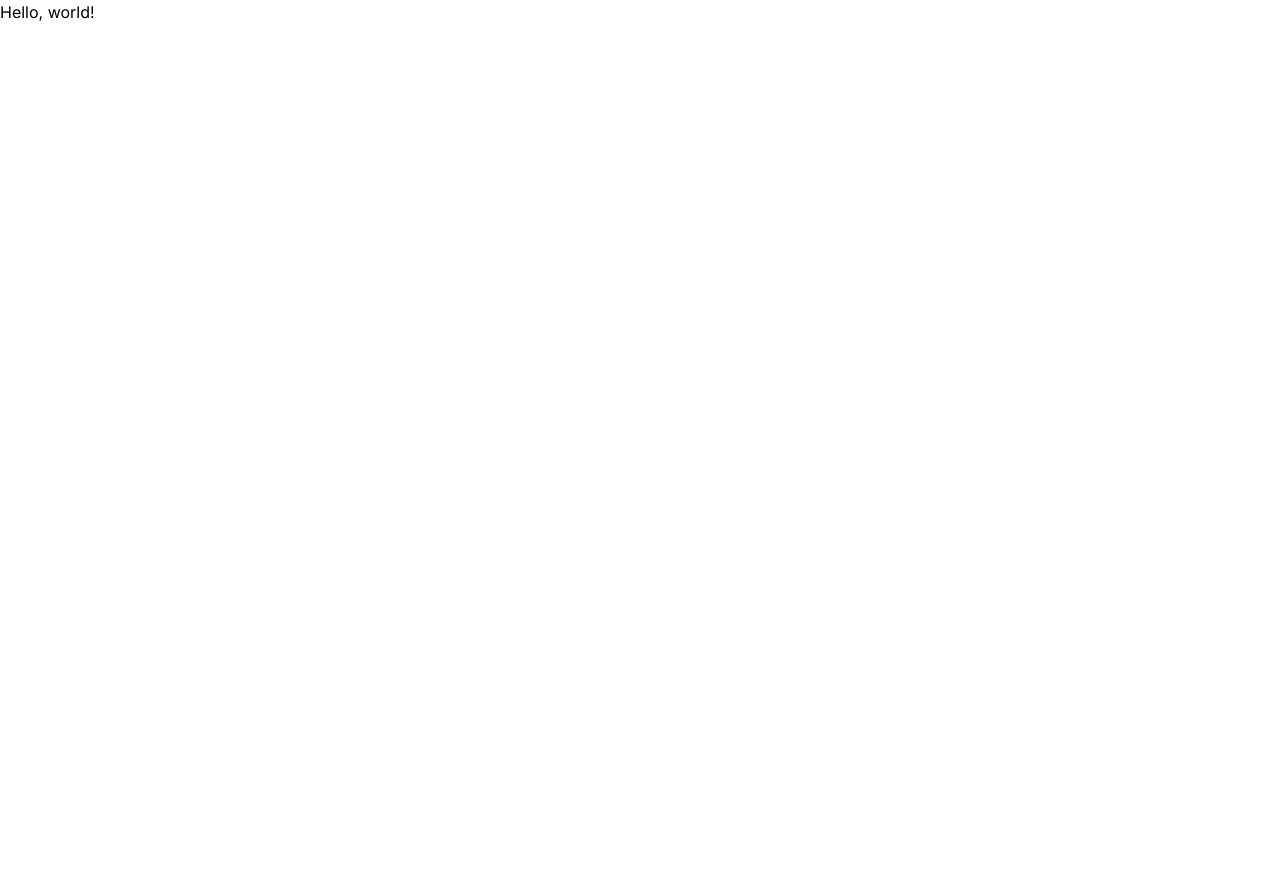
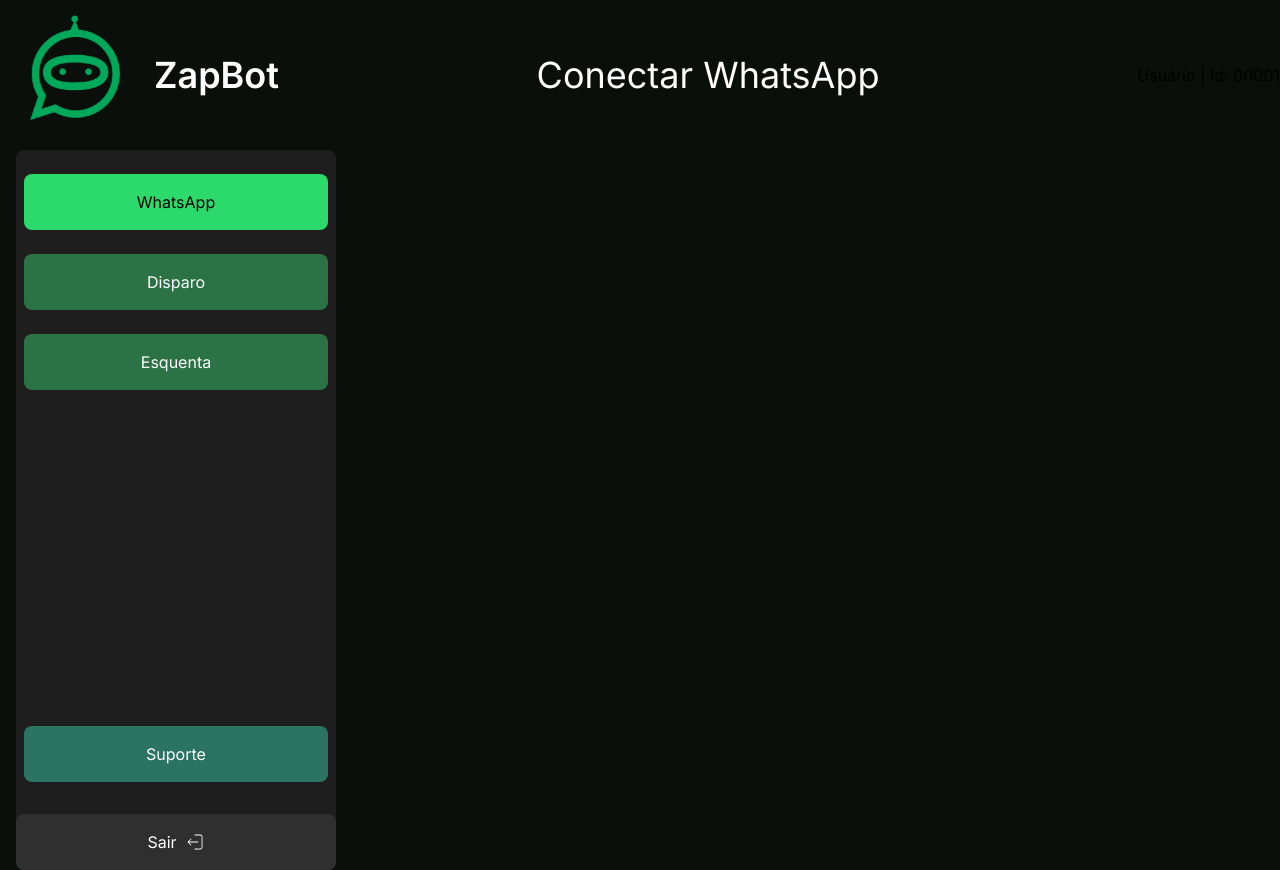
Before and after one commit to RoBruns/PontoConnect, a Next.js app in the folder web/: page / in a window 1280 px wide. Before the commit the page ends 800 px from the top, so only its background shows below. Built offline with nearby package versions, Linux system fonts and the light colour scheme.

Commit message:
feat: added left menu and logo

```diff
--- /dev/null
+++ b/package.json
@@ -0,0 +1,5 @@
+{
+  "dependencies": {
+    "tailwind-merge": "^2.2.0"
+  }
+}
--- a/web/src/app/layout.tsx
+++ b/web/src/app/layout.tsx
@@ -1,22 +1,24 @@
-import type { Metadata } from 'next'
-import { Inter } from 'next/font/google'
-import './globals.css'
+import type { Metadata } from "next";
+import { Inter } from "next/font/google";
+import "./globals.css";
 
-const inter = Inter({ subsets: ['latin'] })
+const inter = Inter({ subsets: ["latin"] });
 
 export const metadata: Metadata = {
-  title: 'Create Next App',
-  description: 'Generated by create next app',
-}
+    title: "ZapBot",
+    description: "Generated by create next app",
+};
 
 export default function RootLayout({
-  children,
+    children,
 }: {
-  children: React.ReactNode
+    children: React.ReactNode;
 }) {
-  return (
-    <html lang="en">
-      <body className={inter.className}>{children}</body>
-    </html>
-  )
+    return (
+        <html lang="en">
+            <body className={`${inter.className} bg-[#0A0F0C]`}>
+                {children}
+            </body>
+        </html>
+    );
 }
--- a/web/src/app/page.tsx
+++ b/web/src/app/page.tsx
@@ -1,6 +1,13 @@
+import { Header } from "@/components/Header/Header";
+import LeftMenu from "@/components/LeftMenu";
 
-export default function Home() {
-  return (
-    <h1>Hello, world!</h1>
-  )
+export default function page() {
+    return (
+        <>
+            <Header />
+            <section className="px-4">
+                <LeftMenu />
+            </section>
+        </>
+    );
 }
--- /dev/null
+++ b/web/src/components/Button.tsx
@@ -0,0 +1,25 @@
+import { HtmlHTMLAttributes, ReactNode } from "react";
+import { twMerge } from "tailwind-merge";
+
+type ButtonProps = HtmlHTMLAttributes<HTMLButtonElement> & {
+    children: ReactNode;
+    isPageSelected?: boolean;
+};
+
+export const Button = ({
+    children,
+    isPageSelected,
+    className = "",
+}: ButtonProps) => {
+    const bg = isPageSelected
+        ? "bg-[#2BDA6B] text-black"
+        : "bg-[#2B7345] text-white";
+
+    return (
+        <button
+            className={twMerge(`p-2 ${bg} rounded-lg h-[3.5rem] ${className}`)}
+        >
+            {children}
+        </button>
+    );
+};
--- /dev/null
+++ b/web/src/components/Header/Header.tsx
@@ -0,0 +1,11 @@
+import { Logo } from "../Logo";
+
+export function Header() {
+    return (
+        <header className="flex justify-between items-center">
+            <Logo />
+            <h1 className="text-4xl text-white">Conectar WhatsApp</h1>
+            <p>Usuário | Id: 00001</p>
+        </header>
+    );
+}
--- /dev/null
+++ b/web/src/components/LeftMenu.tsx
@@ -0,0 +1,34 @@
+import { Button } from "./Button";
+import { CiLogout } from "react-icons/ci";
+
+export default function LeftMenu() {
+    return (
+        <section className="w-[20rem] h-[45rem] bg-[#1E1E1E] rounded-lg flex flex-col justify-between">
+            <div className="flex flex-col px-2 py-6 gap-6">
+                <Button isPageSelected={true}>
+                    <p>WhatsApp</p>
+                </Button>
+                <Button isPageSelected={false}>
+                    <p>Disparo</p>
+                </Button>
+                <Button isPageSelected={false}>
+                    <p>Esquenta</p>
+                </Button>
+            </div>
+            <div className="flex flex-col gap-6">
+                <div className="p-2 flex w-[100%]">
+                    <Button className="p-4 w-full text-white bg-[#2B7362]">
+                        <p>Suporte</p>
+                    </Button>
+                </div>
+                <Button
+                    isPageSelected={true}
+                    className="bg-[#2F2F2F] flex items-center justify-center gap-2"
+                >
+                    <p className="text-white">Sair</p>
+                    <CiLogout size={20} color="#FFFFFF" />
+                </Button>
+            </div>
+        </section>
+    );
+}
--- /dev/null
+++ b/web/src/components/Logo.tsx
@@ -0,0 +1,10 @@
+import Image from "next/image";
+import logo from "../../public/logo.svg";
+export function Logo() {
+    return (
+        <div className="flex gap-1 items-center">
+            <Image src={logo} alt="logo" width={150} height={150} />
+            <h1 className="text-4xl font-semibold text-white">ZapBot</h1>
+        </div>
+    );
+}
```
Also changed, not shown: web/public/logo.svg (added), 1 other file (tests, documents, lock files or other folders).
